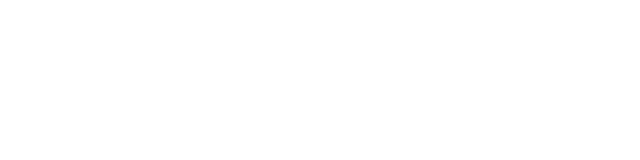
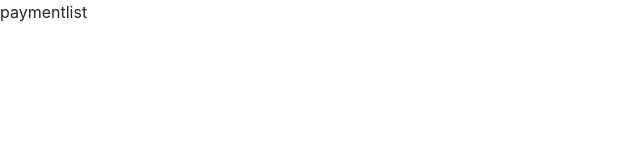
Before and after one commit to kjeunn/colavo-test, a React (Create React App) app: page / in a window 1280 px wide. Shown: the top 160 px of the page, without its empty margins (0-640 px from the left). Built offline with nearby package versions, Linux system fonts and the light colour scheme.

Commit message:
Basic settings route and pages

```diff
--- /dev/null
+++ b/src/pages/Discount.tsx
@@ -0,0 +1,7 @@
+import React, { Component } from "react";
+
+export default class Discount extends Component {
+  render() {
+    return <div>discount</div>;
+  }
+}
--- /dev/null
+++ b/src/pages/Item.tsx
@@ -0,0 +1,7 @@
+import React, { Component } from "react";
+
+export default class Item extends Component {
+  render() {
+    return <div>item</div>;
+  }
+}
--- /dev/null
+++ b/src/pages/PaymentList.tsx
@@ -0,0 +1,7 @@
+import React, { Component } from "react";
+
+export default class PaymentList extends Component {
+  render() {
+    return <div>paymentlist</div>;
+  }
+}
--- /dev/null
+++ b/src/pages/index.tsx
@@ -0,0 +1,3 @@
+export { default as PaymentList } from "./PaymentList";
+export { default as Item } from "./Item";
+export { default as Discount } from "./Discount";
--- a/src/shared/App.tsx
+++ b/src/shared/App.tsx
@@ -1,7 +1,17 @@
 import React from "react";
+import { Route, Switch } from "react-router-dom";
+import { PaymentList, Item, Discount } from "../pages";
 
-const App = () => {
-  return <div className="App"></div>;
-};
+function App() {
+  return (
+    <div>
+      <Switch>
+        <Route exact path="/" component={PaymentList} />
+        <Route exact path="/item" component={Item} />
+        <Route exact path="/discount" component={Discount} />
+      </Switch>
+    </div>
+  );
+}
 
 export default App;
```
